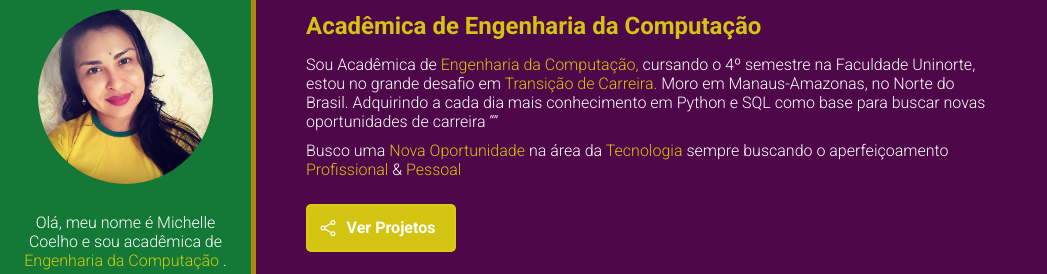
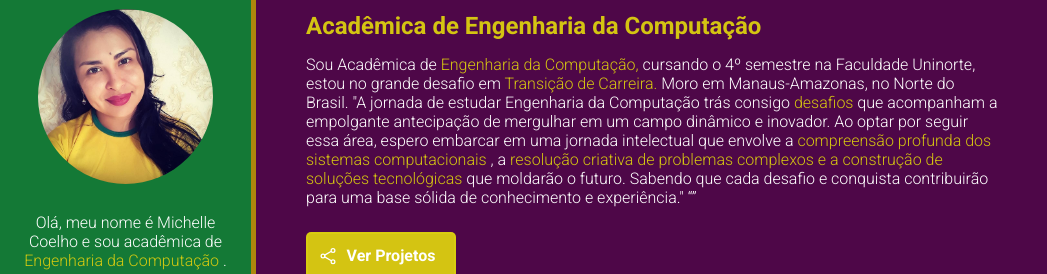
Before and after one commit to MichellSCoelho/Exer_Uninorte, a plain HTML site: page index.html in a window 1280 px wide. Shown: the part 102-376 px from the top of the page, without its empty margins (0-1047 px from the left). Drawn offline with nearby package versions, Linux system fonts and the light colour scheme.

Commit message:
atual descrição

```diff
--- a/index.html
+++ b/index.html
@@ -29,8 +29,7 @@
         <section id="about-container">
             <h1 id="name"> Michelle Souza Coelho</h1>
             <p id="title"><spam class="highlight">Acadêmica de Engenharia da Computação</spam> </p>
-            <p class="description"> Sou Acadêmica de  <spam class="highlight"> Engenharia da Computação,</spam> cursando o 4º semestre na Faculdade Uninorte, estou no grande desafio em  <spam class="highlight">Transição de Carreira.</spam> Moro em Manaus-Amazonas, no Norte do Brasil. Adquirindo a cada dia mais conhecimento em Python e SQL como base para buscar novas oportunidades de carreira <q></q></spam></p>
-            <p class="description">Busco uma <spam class="highlight">Nova Oportunidade</spam> na área da <spam class="highlight">Tecnologia </spam> sempre buscando o aperfeiçoamento <spam class="highlight">Profissional</spam> & <spam class="highlight">Pessoal</spam></p>
+            <p class="description"> Sou Acadêmica de  <spam class="highlight"> Engenharia da Computação,</spam> cursando o 4º semestre na Faculdade Uninorte, estou no grande desafio em  <spam class="highlight">Transição de Carreira.</spam> Moro em Manaus-Amazonas, no Norte do Brasil. "A jornada de estudar Engenharia da Computação trás consigo <spam class="highlight" > desafios </spam> que acompanham a empolgante antecipação de mergulhar em um campo dinâmico e inovador. Ao optar por seguir essa área, espero embarcar em uma jornada intelectual que envolve a <spam class="highlight"> compreensão profunda dos sistemas computacionais </spam>, a <spam class="highlight">resolução criativa de problemas complexos e a construção de soluções tecnológicas</spam> que moldarão o futuro. Sabendo que cada desafio e conquista contribuirão para uma base sólida de conhecimento e experiência." <q></q></spam></p>
             <a href=" https://michellscoelho.github.io/Exer_Uninorte/ " id="btn-projects"><ion-icon name="share-social-outline"></ion-icon><span>Ver Projetos</span></a>
             <h2 id="skills-section-title">Minhas Skills</h2>
             <p class="description">Conheça as Tecnologias que domino:</p>
```
